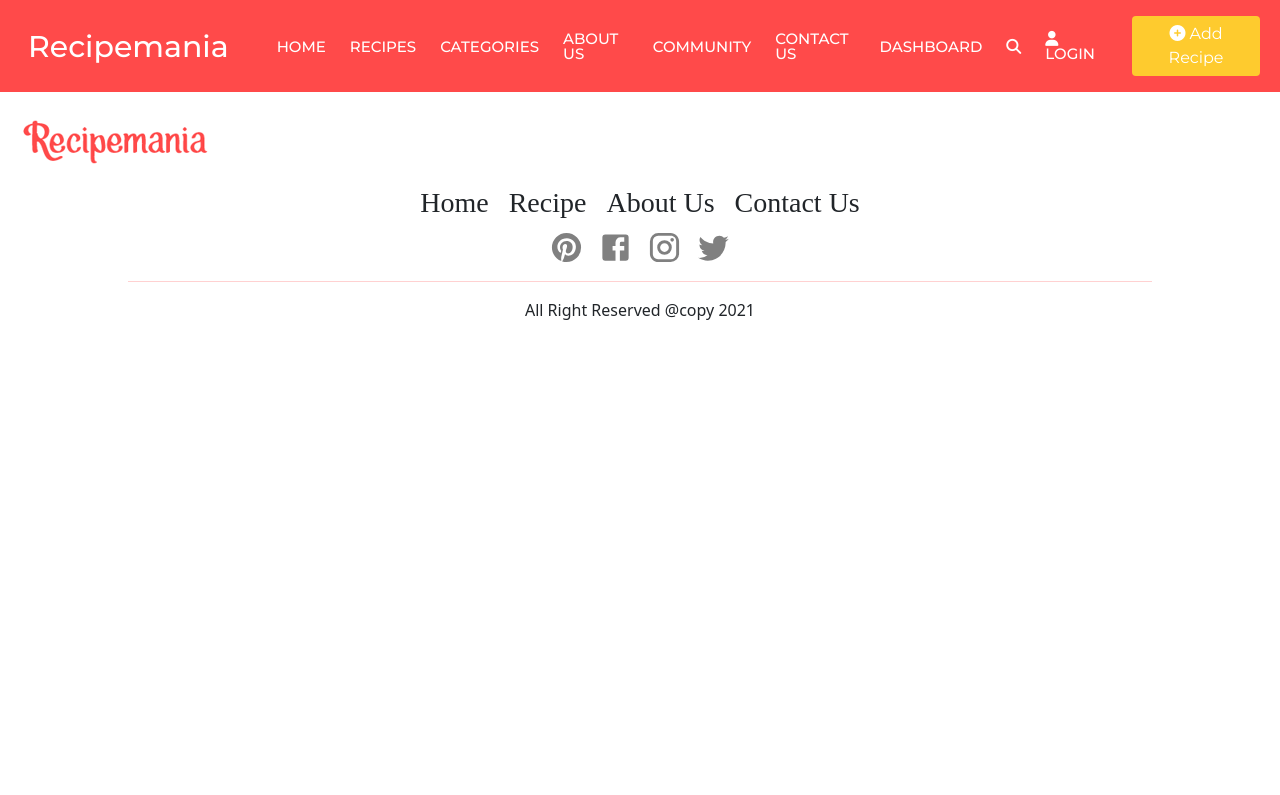
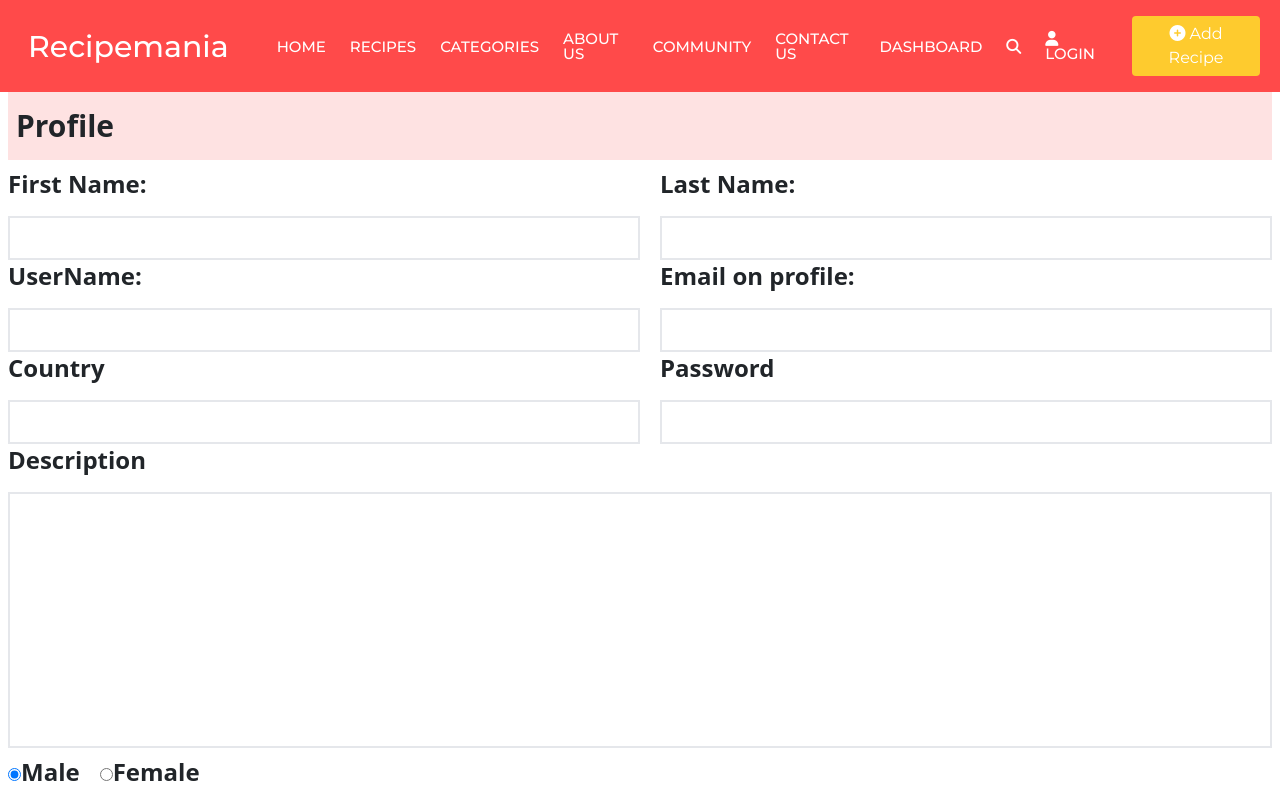
Before and after one commit to saints23githubbeck/ctarecipenia, a React (Create React App) app: page /dashboard in a window 1280 px wide. Shown: the top 795 px of the page. Built offline with nearby package versions, Linux system fonts and the light colour scheme.

Commit message:
add-the-dashboard-profile

```diff
--- a/src/Components/Dashboard/Dashboard.js
+++ b/src/Components/Dashboard/Dashboard.js
@@ -1,12 +1,12 @@
 import React from 'react';
 
-// import Profile from '../Profile/Profile';
+import Profile from '../Profile/Profile';
 
 
 const Dashboard = () => {
     return (
         <div>
-            {/* <Profile></Profile> */}
+            <Profile></Profile>
 
 
 
```
